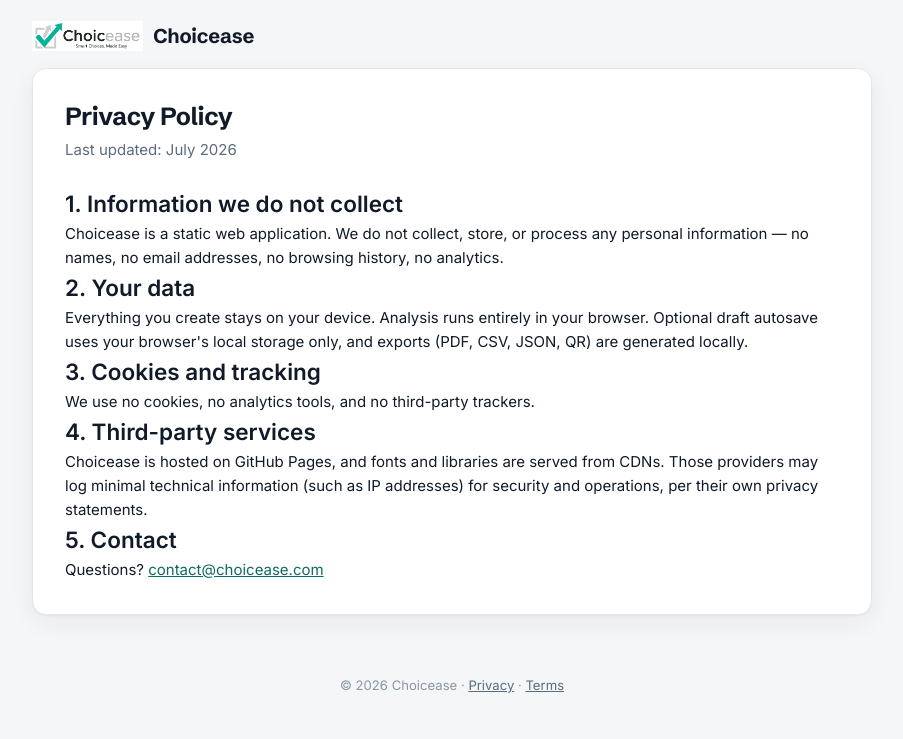
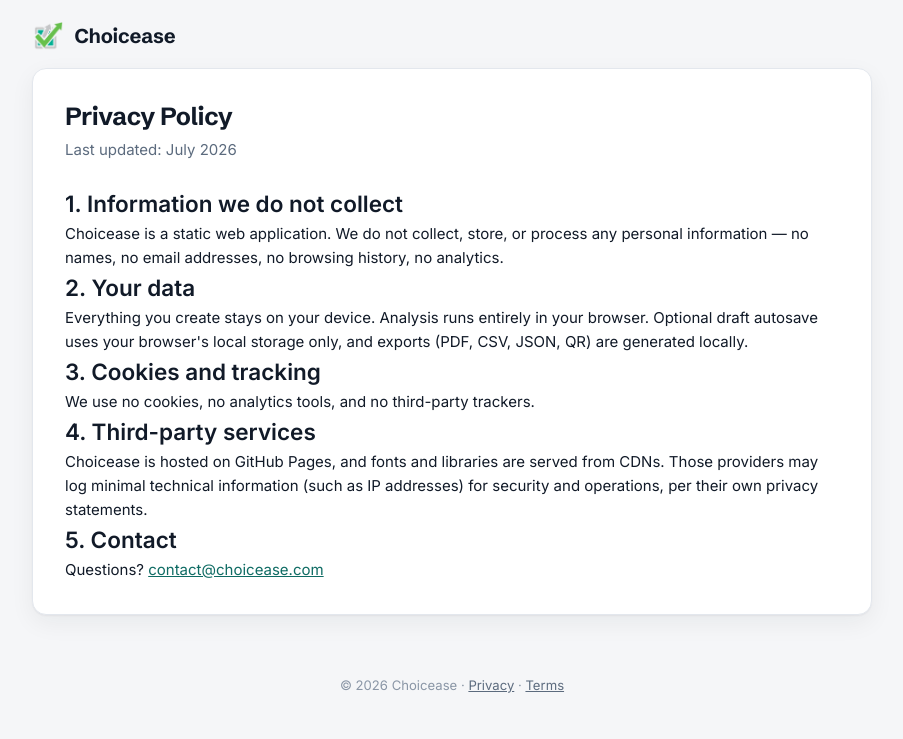
Before and after one commit to arunkumarkundra/choicease, a website: page privacy.html in a window 1280 px wide. Shown: the whole page, without its empty margins (188-1091 px from the left). Drawn offline with Linux system fonts and the light colour scheme.

Commit message:
Update logo image in privacy.html

```diff
--- a/privacy.html
+++ b/privacy.html
@@ -13,10 +13,11 @@
 <body>
   <header class="topbar">
     <a href="index.html" class="brand">
-      <img src="images/Choicease logo.png" alt="" class="brand__logo" onerror="this.style.display='none'">
+      <img src="images/choicease-decision-making-tool.png" alt="" class="brand__logo" onerror="this.style.display='none'">
       <span class="brand__mark" aria-hidden="true"></span><span class="brand__name">Choicease</span>
     </a>
   </header>
+
   <main class="shell">
     <section class="step">
       <header class="step__head">
```
